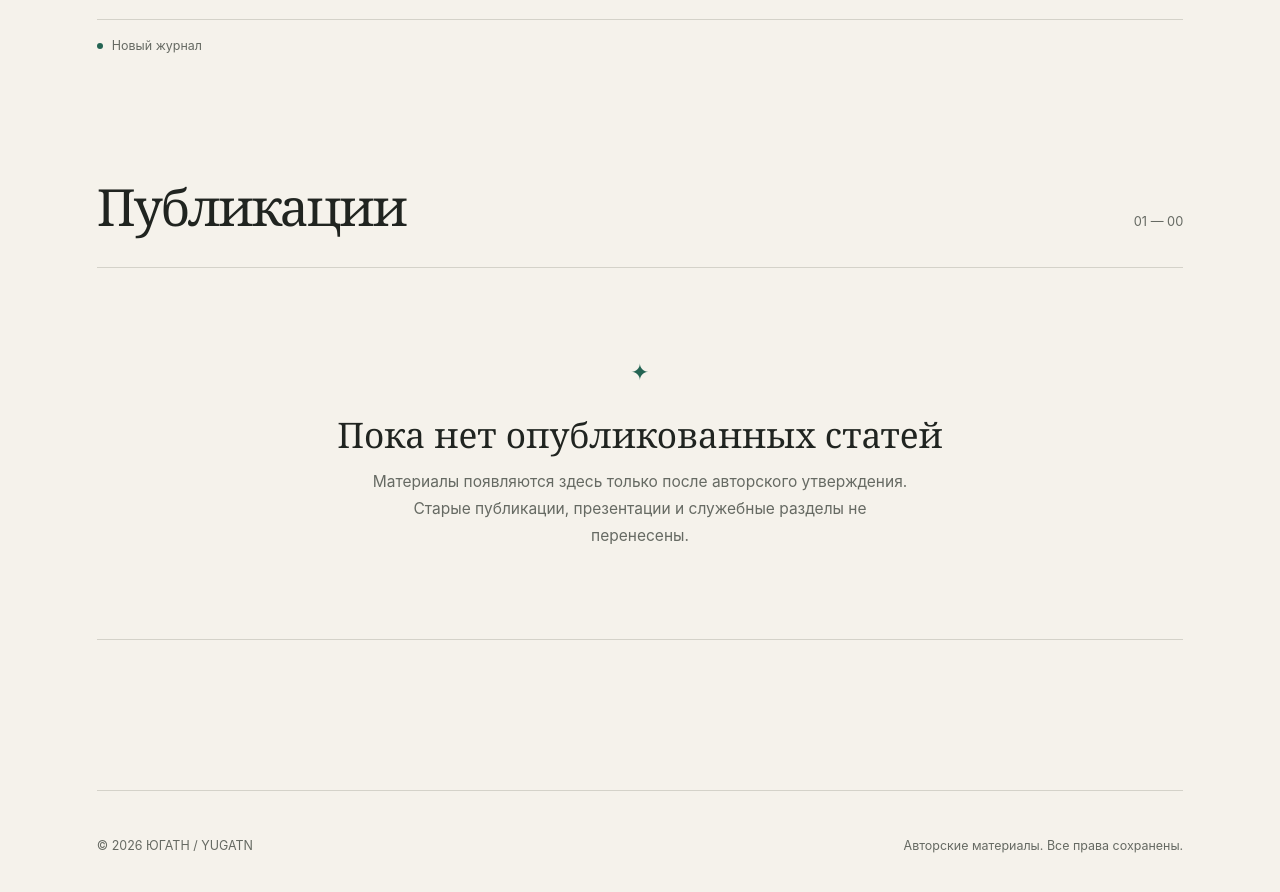
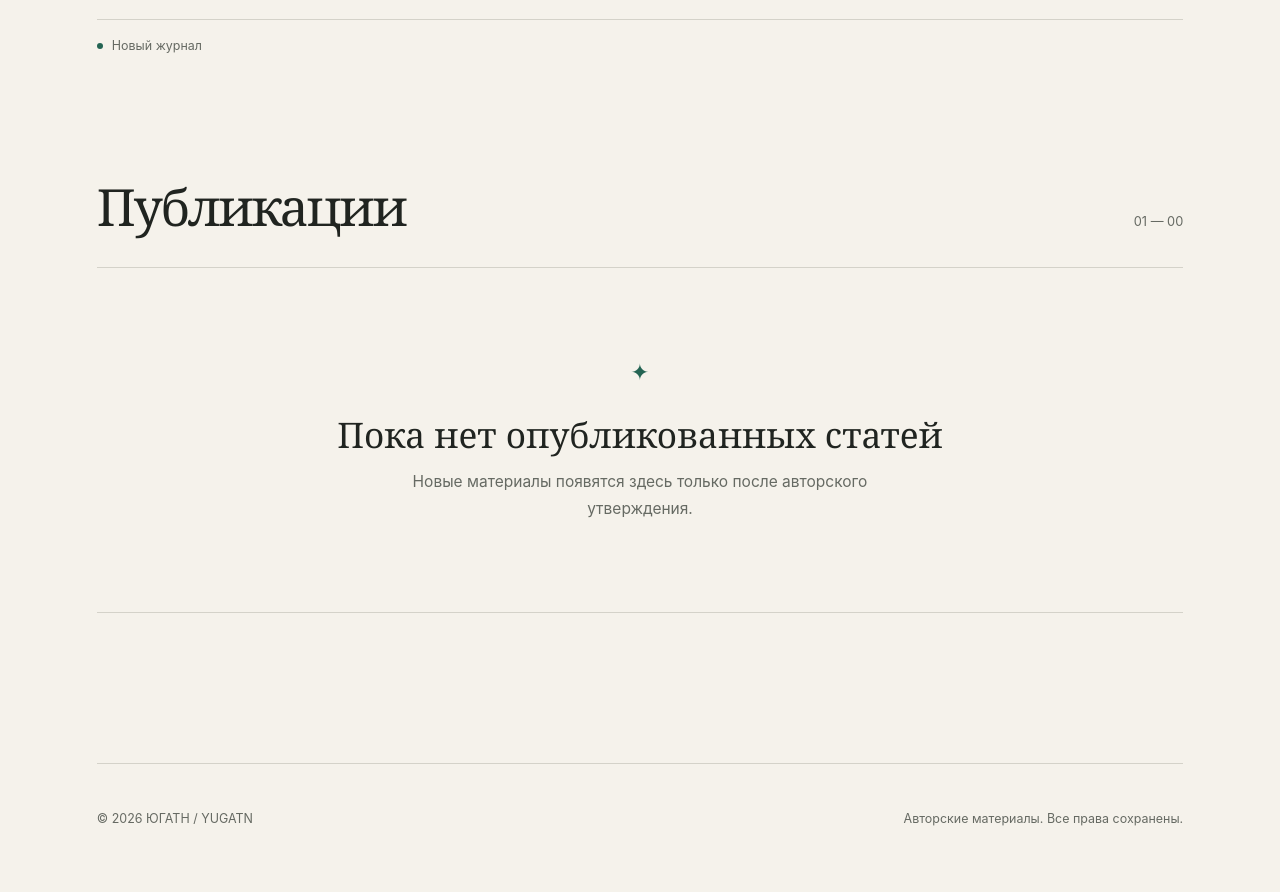
Before and after one commit to Yugatn/yugatn-blog, a Jekyll site: the page built from index.md, in a window 1280 px wide and 900 px high, scrolled down 608 px. Shown: the top 892 px of the window. Built offline with Jekyll 4.4.1, drawn with Linux system fonts in a browser that asks for light colours.

Commit message:
test: validate Jekyll build and simplify public-facing copy

```diff
--- a/_data/copy.yml
+++ b/_data/copy.yml
@@ -7,7 +7,7 @@ ru:
   intro: "Независимый авторский журнал. Философия, психология, культура и технологии — тексты на русском и английском языках."
   posts: "Публикации"
   empty_title: "Пока нет опубликованных статей"
-  empty_text: "Материалы появляются здесь только после авторского утверждения. Старые публикации, презентации и служебные разделы не перенесены."
+  empty_text: "Новые материалы появятся здесь только после авторского утверждения."
   read: "Читать статью"
   date: "Дата публикации"
   back: "Все публикации"
@@ -23,7 +23,7 @@ en:
   intro: "An independent journal of philosophy, psychology, culture, and technology. Writing in Russian and English."
   posts: "Publications"
   empty_title: "No articles published yet"
-  empty_text: "New writing appears only after the author's approval. Earlier posts, presentations, and legacy navigation have not been carried over."
+  empty_text: "New writing appears here only after the author's approval."
   read: "Read the article"
   date: "Published"
   back: "All publications"
```
Also changed, not shown: .github/workflows/validate.yml, README.md.
